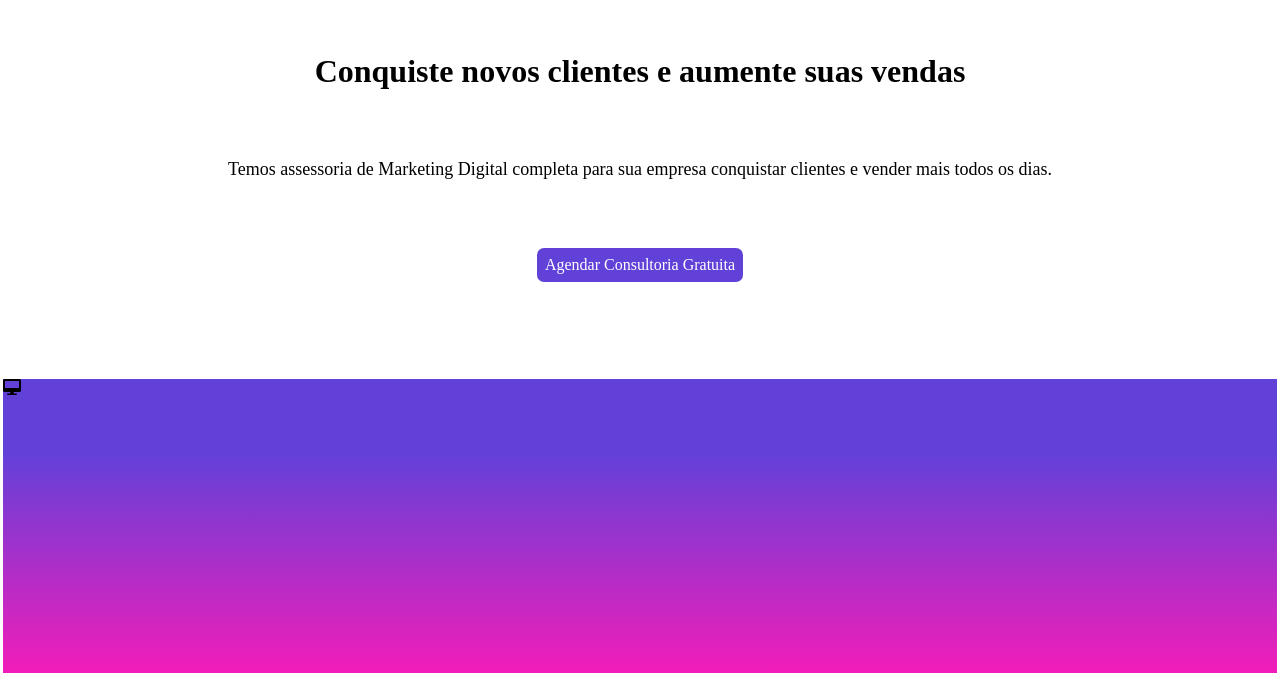
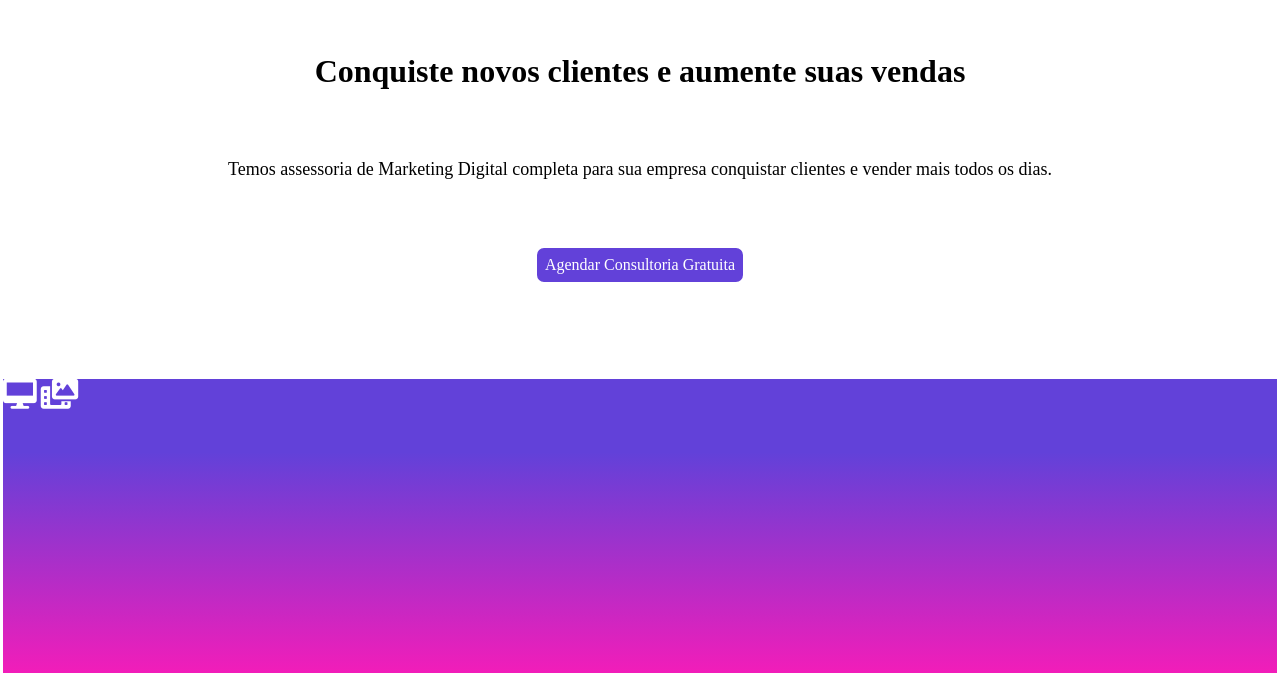
Before and after one commit to dev-brunosantos/Tech-World, a plain HTML site: page index.html in a window 1280 px wide. Shown: the part 1144-1820 px from the top of the page. Drawn offline with nearby package versions, Linux system fonts and the light colour scheme; files whose address does not match are found by name.

Commit message:
index.html

```diff
--- a/index.html
+++ b/index.html
@@ -72,7 +72,8 @@
 
     <footer id="contatos" class="contatos">
 
-      <i class="fas fa-desktop"></i>
+      <i class="fas fa-desktop teste"></i>
+      <i class="fas fa-photo-film teste"></i>
 
     </footer>
 
```
